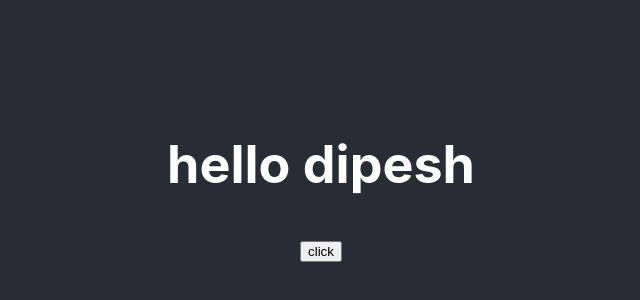
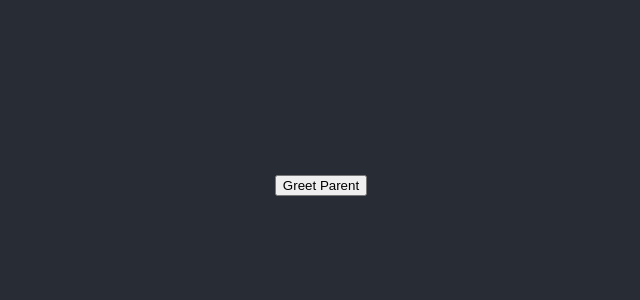
Before and after one commit to dipeshshakya/reacttuts, a React (Create React App) app: page / in a window 1280 px wide. Shown: the part 220-520 px from the top of the page, without its empty margins (319-959 px from the left). Built offline with nearby package versions, Linux system fonts and the light colour scheme.

Commit message:
passing methods as props

```diff
--- a/src/App.js
+++ b/src/App.js
@@ -1,13 +1,14 @@
 import React from "react";
 // import logo from './logo.svg';
 import "./App.css";
-import Greet from "./Components/Greet";
-import Welcome from "./Components/Welcome";
-import Message from "./Components/Message";
-import Counter from "./Components/Counter";
-import FunctionClick from "./Components/FunctionClick";
-import ClassClick from "./Components/ClassClick";
-import EventBind from "./Components/EventBind";
+// import Greet from "./Components/Greet";
+// import Welcome from "./Components/Welcome";
+// import Message from "./Components/Message";
+// import Counter from "./Components/Counter";
+// import FunctionClick from "./Components/FunctionClick";
+// import ClassClick from "./Components/ClassClick";
+// import EventBind from "./Components/EventBind";
+import ParentComponent from "./Components/ParentComponent";
 
 function App() {
   return (
@@ -21,7 +22,8 @@
         {/* <Counter /> */}
         {/* <FunctionClick />
         <ClassClick /> */}
-        <EventBind />
+        {/* <EventBind /> */}
+        <ParentComponent />
       </header>
     </div>
   );
--- /dev/null
+++ b/src/Components/ChildComponent.js
@@ -0,0 +1,11 @@
+import React from "react";
+
+function ChildComponent(props) {
+  return (
+    <div>
+      <button onClick={() => props.greetHandler("child")}>Greet Parent</button>
+    </div>
+  );
+}
+
+export default ChildComponent;
--- /dev/null
+++ b/src/Components/ParentComponent.js
@@ -0,0 +1,26 @@
+import React, { Component } from "react";
+import ChildComponent from "./ChildComponent";
+
+export class ParentComponent extends Component {
+  constructor(props) {
+    super(props);
+
+    this.state = {
+      parentName: "parent",
+    };
+    this.greetParent = this.greetParent.bind(this);
+  }
+  greetParent(childName) {
+    alert(`Hello ${this.state.parentName} from ${childName}`);
+  }
+
+  render() {
+    return (
+      <div>
+        <ChildComponent greetHandler={this.greetParent} />
+      </div>
+    );
+  }
+}
+
+export default ParentComponent;
```
